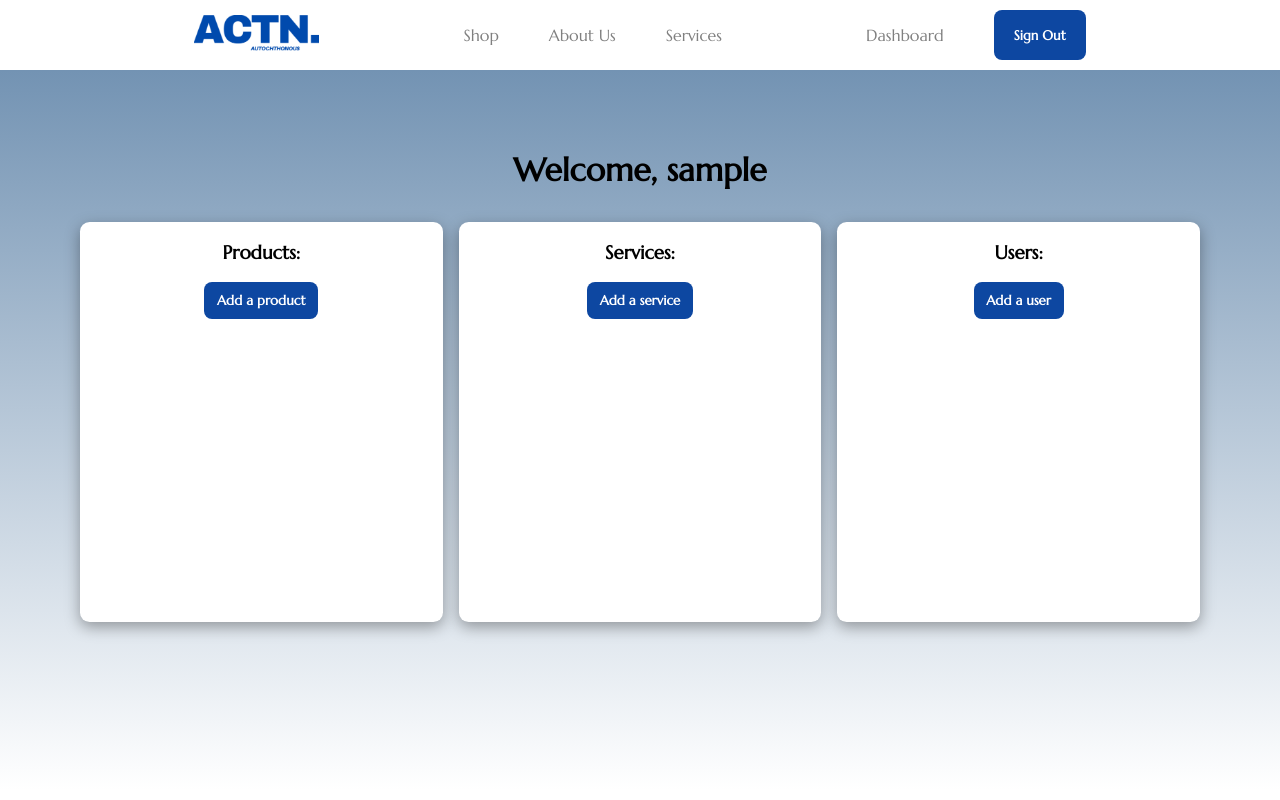
After one commit to redonbrovina/WebProjekti, a PHP site: page /host.php in a window 1280 px wide. The commit adds this page. Run offline with PHP 8.4, Linux system fonts and the light colour scheme; the visitor is signed in with stand-in values (Sample User, id 1).

Commit message:
Signing in/out is functional, added a user and admin dashboard

```diff
--- a/form.js
+++ /dev/null
@@ -1,3 +0,0 @@
-let usernameEl = document.getElementsByName("user");
-let passwordEl = document.getElementsByName("password");
-let errorEl = document.getElementById("error-txt");
--- /dev/null
+++ b/host.css
@@ -0,0 +1,198 @@
+body {
+    margin: 0;
+    font-family: Marcellus, sans-serif;
+}
+
+nav {
+    background-color: #FFFFFF;
+    color: #0d47a1;
+    display: flex;
+    flex-wrap: wrap;
+    justify-content: space-evenly;
+    padding: 0.625rem 3.125rem;
+    align-items: center;
+}
+
+#nav-logo {
+    width: 7.8125em;
+    height: auto;
+}
+
+#nav-submenu {
+    display: flex;
+    flex-wrap: wrap;
+    flex-direction: row;
+    gap: 3.125rem;
+}
+
+#nav-submenu > a {
+    color: gray;
+    text-decoration: none;
+}
+
+#nav-submenu > a:hover {
+    color: black;
+    text-decoration: underline;
+    transition: 0.3s;
+}
+
+#nav-right {
+    display: flex;
+    flex-wrap: wrap;
+    gap: 3.125rem;
+    align-items: center;
+}
+#form-redirect {
+    text-decoration: none;
+    color: gray;
+}
+
+#form-redirect:hover {
+    color: black;
+    text-decoration: underline;
+    transition: 0.3s;
+}
+
+#menu-logo {
+    display: none;
+}
+
+#mobile-nav {
+    display: none;
+}
+#user-txt {
+    color: gray;
+    font-size: 1rem;
+}
+
+#host-link {
+    color: gray;
+    text-decoration: none;
+}
+
+.btn-base {
+    color: white;
+    background-color: #0d47a1;
+    padding: 0.625rem 1.25rem;
+    border-radius: 0.5rem;
+    border: none;
+    font-weight: 600;
+    font-family: Marcellus, sans-serif;
+    height: 3.125rem;
+    cursor: pointer;
+}
+
+main {
+    padding: 5rem;
+    background: linear-gradient(#7393B3, white);
+    height: 70vh;
+}
+
+main > h1 {
+    text-align: center;
+    margin-bottom: 2rem;
+    margin-top: 0;
+    color: black;
+}
+
+#content {
+    display: flex;
+    justify-content: space-between;
+    flex-direction: row;
+    gap: 1rem;
+}
+
+.content-container {
+    width: 100%;
+    height: 25rem;
+    border: none;
+    border-radius: 0.6rem;
+    background-color: white;
+    box-shadow: rgba(0, 0, 0, 0.35) 0px 5px 15px;
+    overflow-y: auto;
+    flex-wrap: wrap;
+}
+
+.content-container > h3 {
+    text-align: center;
+}
+
+.content-commands {
+    display: flex;
+    flex-direction: row;
+    justify-content: center;
+}
+
+.command-btn {
+    color: white;
+    background-color: #0d47a1;
+    padding: 0.6rem 0.8rem;
+    border-radius: 0.5rem;
+    border: none;
+    font-weight: 600;
+    font-family: Marcellus, sans-serif;
+    cursor: pointer;
+}
+
+@media (max-width: 1024px){
+    nav {
+        font-size: smaller;
+    }
+
+    #nav-right {
+        gap: 2rem;
+    }
+
+
+    #user-txt {
+        font-size: 0.9rem;
+    }
+}
+
+@media (max-width: 480px) {
+
+    nav {
+        justify-content: space-between;
+        align-items: center;
+    }
+
+    #nav-submenu, #nav-right {
+        display: none;
+    }
+
+    #mobile-nav {
+        display: none;
+        width: 100%;
+        flex-direction: column;
+        align-items: center;
+        gap: 13px;
+        padding: 0;
+        padding-top: 4px;
+    }
+
+    #mobile-nav > a {
+        color: #4A4A4A;
+        text-decoration: none;
+    }
+
+    #mobile-nav > a > button {
+        font-size: smaller;
+        padding: 0.6rem;
+        height: auto;
+    }
+
+    #menu-logo {
+        display: flex;
+        width: 1.3rem;
+        height: auto;
+        cursor: pointer;
+    }
+
+
+    #user-txt {
+        margin: 0;
+        color: #4A4A4A;
+        font-size: 0.9rem;
+        font-family: Marcellus, sans-serif;
+    }
+}
--- /dev/null
+++ b/host.php
@@ -0,0 +1,99 @@
+<?php
+
+session_start();
+
+if($_SESSION['role'] !== 'admin'){
+    header("Location: userDashboard.php");
+}
+?>
+
+<!DOCTYPE html>
+<html lang="en">
+<head>
+    <meta charset="UTF-8">
+    <meta name="viewport" content="width=device-width, initial-scale=1.0">
+    <title>Autochthonous/host</title>
+    <link rel="stylesheet" href="./host.css">
+    <link rel="preconnect" href="https://fonts.googleapis.com">
+    <link rel="preconnect" href="https://fonts.gstatic.com" crossorigin>
+    <link href="https://fonts.googleapis.com/css2?family=Inter:ital,opsz,wght@0,14..32,100..900;1,14..32,100..900&family=Marcellus&family=Merriweather:ital,wght@0,300;0,400;0,700;0,900;1,300;1,400;1,700;1,900&family=Montserrat:ital,wght@0,100..900;1,100..900&display=swap" rel="stylesheet">
+</head>
+<body>
+    <nav>
+        <a href="index.html"><img id="nav-logo" src="./images/ACTN.png" alt="site-logo"></a>
+
+        <div id="nav-submenu">
+            <a href="shop.html" target="_blank">Shop</a>
+            <a href="about.html" target="_blank">About Us</a>
+            <a href="services.html" target="_blank">Services</a>
+        </div>
+
+        <div id="nav-right">
+            <?php if(isset($_SESSION['role'])):?>
+                <?php if($_SESSION['role'] == 'admin'):?>
+                    <a id="host-link" href="./host.php">Dashboard</a>
+                    <a href="./logout.php"><button class="btn-base" id="signOutBtn">Sign Out</button></a>
+                <?php else:?>
+                    <a id="host-link" href="./userDashboard.php">Dashboard</a>
+                    <a href="./logout.php"><button class="btn-base" id="signOutBtn">Sign Out</button></a>
+                <?php endif; ?>
+            <?php else: ?>
+                <a id="form-redirect" href="form.php" target="_blank">Sign in</a>
+                <a href="./register-form.php" target="_blank"><button class="btn-base">Sign up for Free</button></a>
+            <?php endif; ?>
+        </div>
+        <img id="menu-logo" src="./images/menu-logo.png" alt="menu-logo">
+        <div id="mobile-nav">
+            <a href="shop.html" target="_blank">Shop</a>
+            <a href="about.html" target="_blank">About Us</a>
+            <a href="services.html" target="_blank">Services</a>
+            <?php if($_SESSION['role'] == 'admin'): ?>
+                <a id="host-link" href="./host.php">Dashboard</a>
+                <a href="./logout.php"><button class="btn-base" id="signOutBtn">Sign Out</button></a>
+            <?php elseif (isset($_SESSION['username'])): ?>
+                <a id="host-link" href="./userDashboard.php">Dashboard</a>
+                <a href="./logout.php"><button class="btn-base" id="signOutBtn">Sign Out</button></a>
+            <?php else: ?>
+                <a id="form-redirect" href="form.php" target="_blank">Sign in</a>
+                <a href="./register-form.php" target="_blank"><button class="btn-base">Sign up for Free</button></a>
+            <?php endif; ?>
+        </div>
+    </nav>
+
+    <main>
+        <h1>Welcome, <?php echo $_SESSION['username']?></h1>
+        <div id="content">
+            <div class="content-container">
+                <h3>Products: </h3>
+                <div class="content-commands">
+                    <button class="command-btn">Add a product</button>
+                </div>
+            </div>
+            <div class="content-container">
+                <h3>Services: </h3>
+                <div class="content-commands">
+                    <button class="command-btn">Add a service</button>
+                </div>
+            </div>
+            <div class="content-container">
+                <h3>Users: </h3>
+                <div class="content-commands">
+                    <button class="command-btn">Add a user</button>
+                </div>
+            </div>
+        </div>
+    </main>
+
+    <script>
+        const mobileNav = document.getElementById("mobile-nav");
+
+        document.getElementById("menu-logo").addEventListener("click", () => {
+            if(mobileNav.style.display == "flex"){
+                mobileNav.style.display = "none";
+            }else{
+                mobileNav.style.display = "flex";
+            }
+        })
+    </script>
+</body>
+</html>
```
Also changed, not shown: Database/LoginController.php (+11 -18 lines), Database/UserRepository.php (+35 -4 lines), form.php (+3 -5 lines), index.css (+25 -1 lines), index.php (renamed from index.html, +42 -7 lines), logout.php (added, +9 -0 lines), userDashboard.css (added, +152 -0 lines), userDashboard.php (added, +82 -0 lines).
